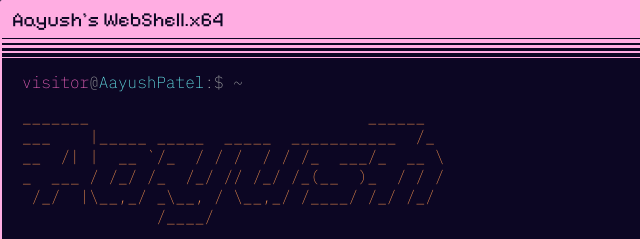
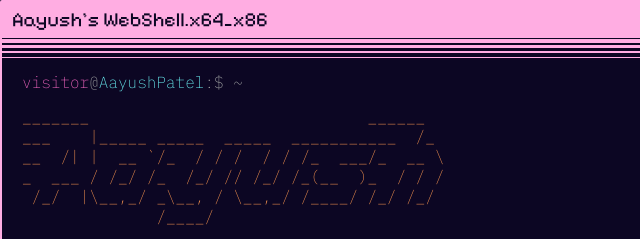
Before and after one commit to AayushPatel1110/aayush_shell, a website built with Vite: page index.html in a window 1280 px wide. Shown: the top 239 px of the page, 0-640 px from the left. Built offline with nearby package versions, Linux system fonts and the light colour scheme.

Commit message:
Update index.html

```diff
--- a/index.html
+++ b/index.html
@@ -14,7 +14,7 @@
 <body>
   <main id="main">
     <div id="bars">
-      <div id="bar-1">Aayush's WebShell.x64</div>
+      <div id="bar-1">Aayush's WebShell.x64_x86</div>
       <div id="bar-2"></div>
       <div id="bar-3"></div>
       <div id="bar-4"></div>
```
